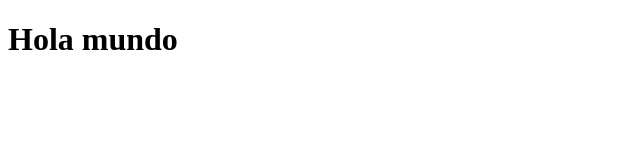
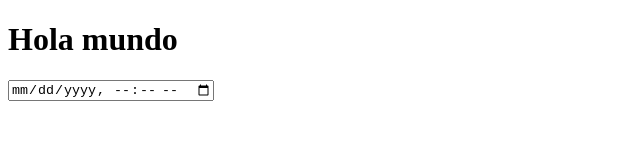
Before and after one commit to carloit4/repositorio_proceso_git, a plain HTML site: page index.html in a window 1280 px wide. Shown: the whole page, without its empty margins (0-640 px from the left). Drawn offline with Linux system fonts and the light colour scheme.

Commit message:
segundo commit, se renombro descarga.png --> google.png, se agregregó cambios al index( un input datatime-local)

```diff
--- a/index.html
+++ b/index.html
@@ -8,5 +8,6 @@
 </head>
 <body>
     <h1>Hola mundo</h1>
+    <input type="datetime-local" name="" id="">
 </body>
 </html>
```
Also changed, not shown: img/google.png (renamed from img/descarga.png).
